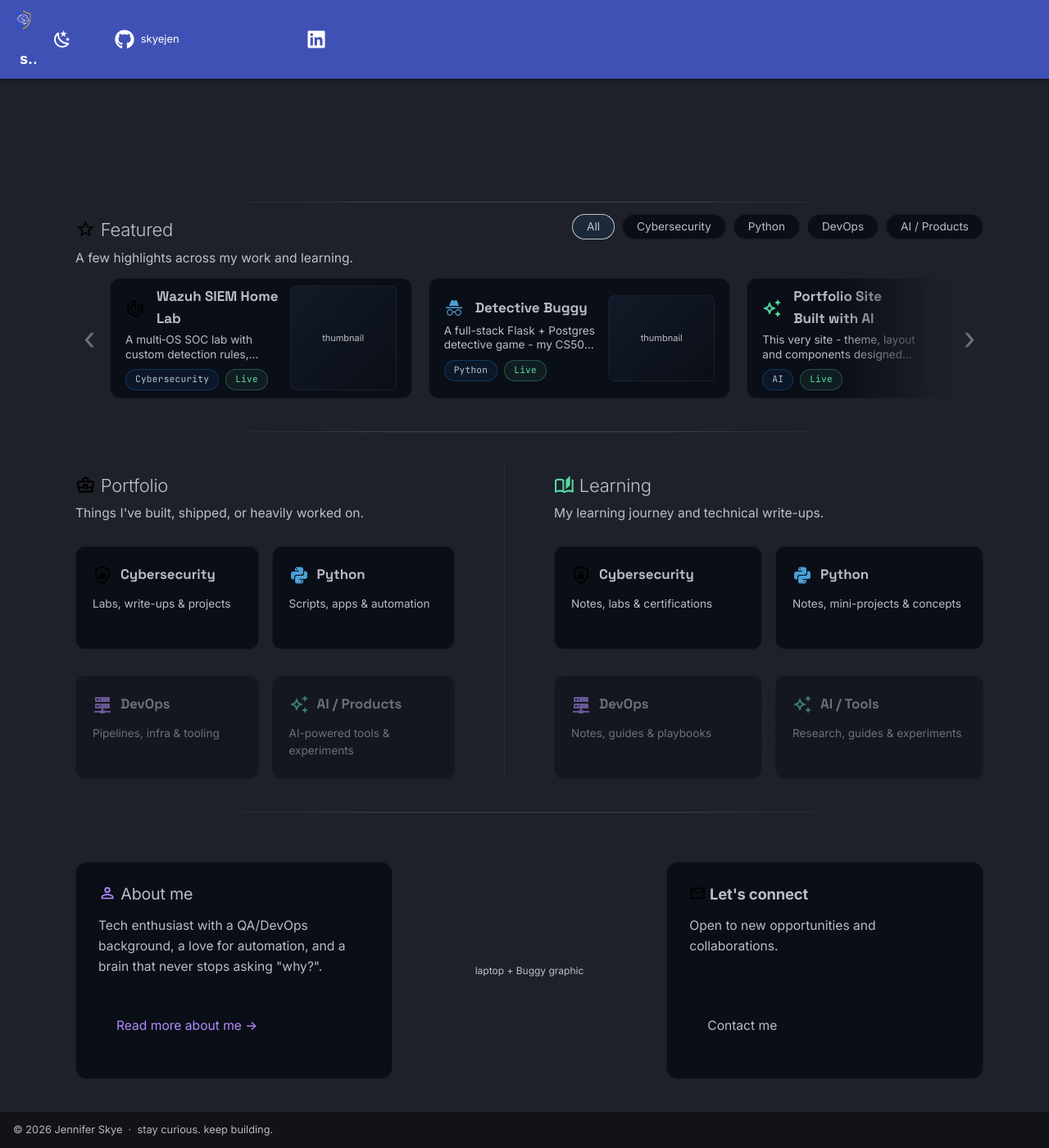
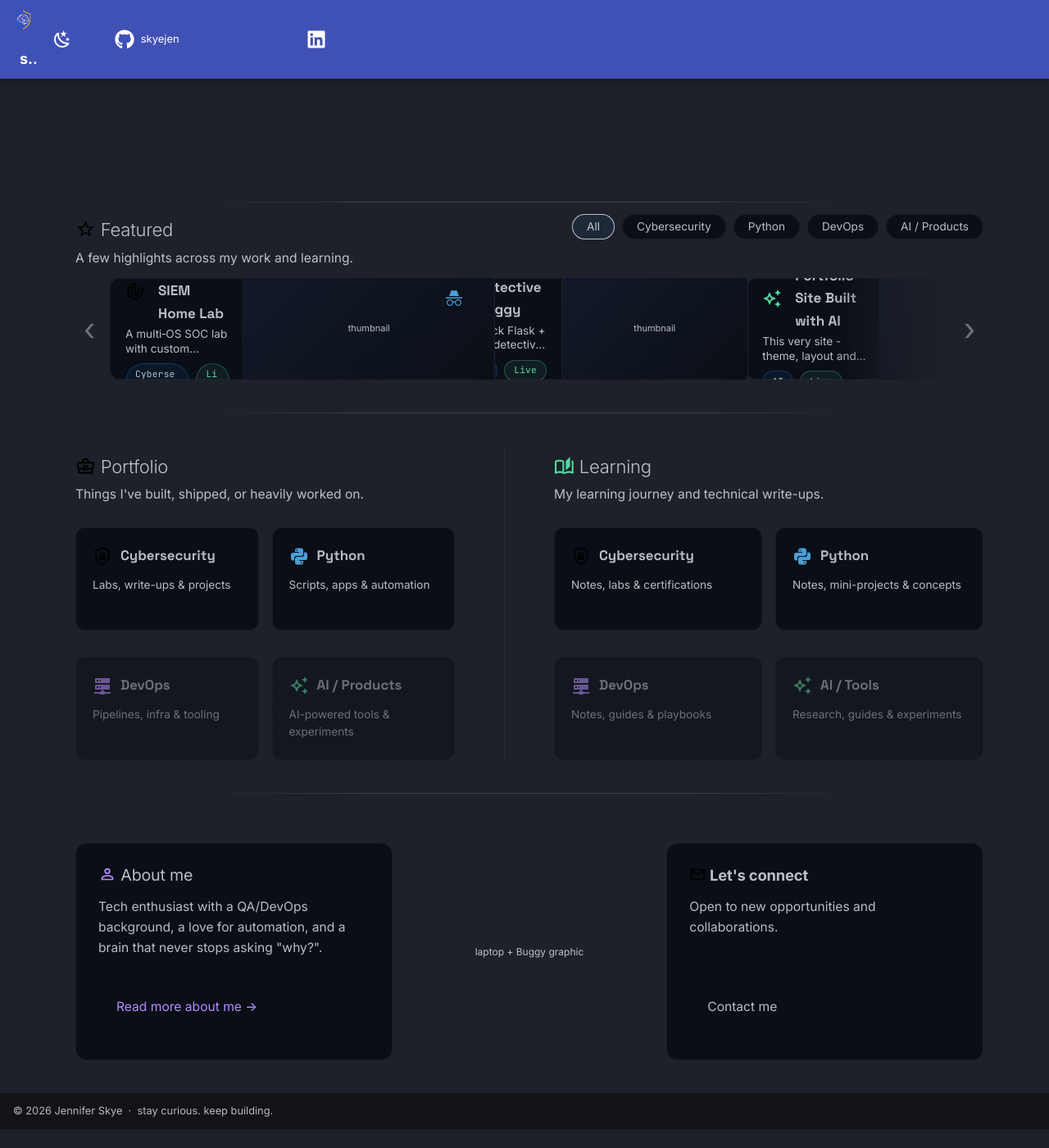
Before and after one commit to skyejen/skyejen.github.io, an MkDocs documentation site: the page built from docs/index.md, in a window 1280 px wide and 1400 px high, scrolled down 681 px. Shown: the whole window at 82% size. Built offline with MkDocs 1.6.1 and Material for MkDocs 9.7.7, drawn with Linux system fonts in a browser that asks for light colours; after the commit the page ends 2058 px from its top, so only the background shows below that.

Commit message:
polish: carousel improvements

```diff
--- a/docs/javascripts/local.js
+++ b/docs/javascripts/local.js
@@ -91,15 +91,21 @@
       else track.classList.add("fade-lr");        // middle -> both
     };
     if (track && prev && next){
+      var tileStep = function(){
+        var cs = track.querySelectorAll(".sj-feat-card");
+        if (cs.length >= 2) return cs[1].offsetLeft - cs[0].offsetLeft;   // one tile + gap
+        if (cs.length) return cs[0].offsetWidth + 13;
+        return track.clientWidth * 0.5;
+      };
       prev.addEventListener("click", function(){
         var max = track.scrollWidth - track.clientWidth;
         if (track.scrollLeft <= 2) track.scrollTo({ left: max, behavior: "smooth" });   // wrap to end
-        else track.scrollBy({ left: -track.clientWidth * 0.5, behavior: "smooth" });
+        else track.scrollBy({ left: -tileStep(), behavior: "smooth" });
       });
       next.addEventListener("click", function(){
         var max = track.scrollWidth - track.clientWidth;
         if (track.scrollLeft >= max - 2) track.scrollTo({ left: 0, behavior: "smooth" }); // wrap to start
-        else track.scrollBy({ left: track.clientWidth * 0.5, behavior: "smooth" });
+        else track.scrollBy({ left: tileStep(), behavior: "smooth" });
       });
       track.addEventListener("scroll", function(){ window.requestAnimationFrame(updateFade); });
       window.addEventListener("resize", updateFade);
--- a/docs/stylesheets/local.css
+++ b/docs/stylesheets/local.css
@@ -105,14 +105,14 @@
 .sj-carousel-next { order: 1; }
 .sj-carousel-btn:hover { opacity: 1; color: var(--sj-gold); }
 
-.sj-feat-card { display: grid; grid-template-columns: auto 1fr 6.5rem; grid-template-areas: "icon title thumb" "desc desc thumb" "tags tags thumb"; gap: 0.08rem 0.7rem; align-content: center; background: var(--sj-tile); border: 1px solid var(--sj-tile-border); border-radius: 12px; padding: 0.42rem 0.9rem; color: var(--sj-text) !important; transition: border-color .15s ease; }
-.sj-feat-card.sj-card--soon { border-style: dashed; opacity: 0.5; cursor: not-allowed; }
-.sj-feat-card.sj-card--soon:hover { border-color: var(--sj-tile-border); }
+.sj-feat-card { display: grid; grid-template-columns: auto 1fr auto; grid-template-areas: "icon title thumb" "desc desc thumb" "tags tags thumb"; gap: 0.08rem 0.8rem; align-content: center; background: var(--sj-tile); border: 1px solid var(--sj-tile-border); border-radius: 12px; padding: 0.42rem 0.9rem; color: var(--sj-text) !important; transition: border-color .15s ease; }
+.sj-feat-card.sj-card--soon { border: 1px dashed var(--sj-border); opacity: 0.55; cursor: default; }
+.sj-feat-card.sj-card--soon:hover { border-color: var(--sj-border); }
 .sj-feat-card:hover { border-color: rgba(30,136,255,0.5); }
 .sj-feat-card > .sj-card-icon { grid-area: icon; align-self: center; }
 .sj-feat-card > .sj-card-title { grid-area: title; align-self: center; font-family: "Space Grotesk", sans-serif; font-weight: 700; color: var(--sj-heading); font-size: 0.85rem; }
 .sj-feat-card > .sj-card-desc { grid-area: desc; font-size: 0.68rem; color: var(--sj-text-dim); line-height: 1.3; margin-top: 0.1rem; display: -webkit-box; -webkit-line-clamp: 2; -webkit-box-orient: vertical; overflow: hidden; min-height: 2.6em; }
-.sj-feat-card > .sj-feat-thumb { grid-area: thumb; align-self: stretch; border-radius: 8px; border: 1px solid var(--sj-tile-border); background: linear-gradient(135deg,#121a29,#0a0e16); position: relative; }
+.sj-feat-card > .sj-feat-thumb { grid-area: thumb; align-self: stretch; aspect-ratio: 16 / 9; border-radius: 8px; border: 1px solid var(--sj-tile-border); background: linear-gradient(135deg,#121a29,#0a0e16); position: relative; }
 .sj-feat-thumb::after { content: "thumbnail"; position: absolute; inset: 0; display: flex; align-items: center; justify-content: center; color: var(--sj-text-dim); font-size: 0.55rem; }
 
 /* two separate tags */
```
